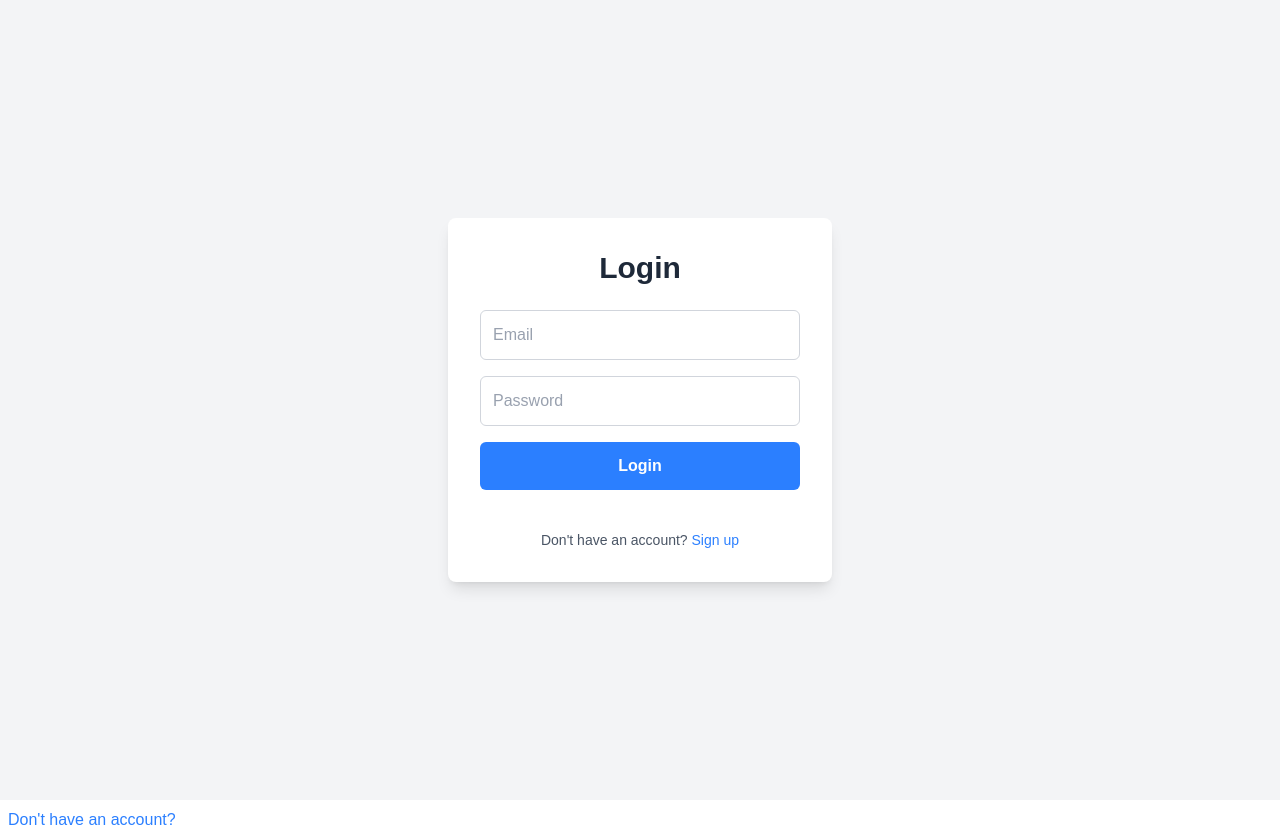
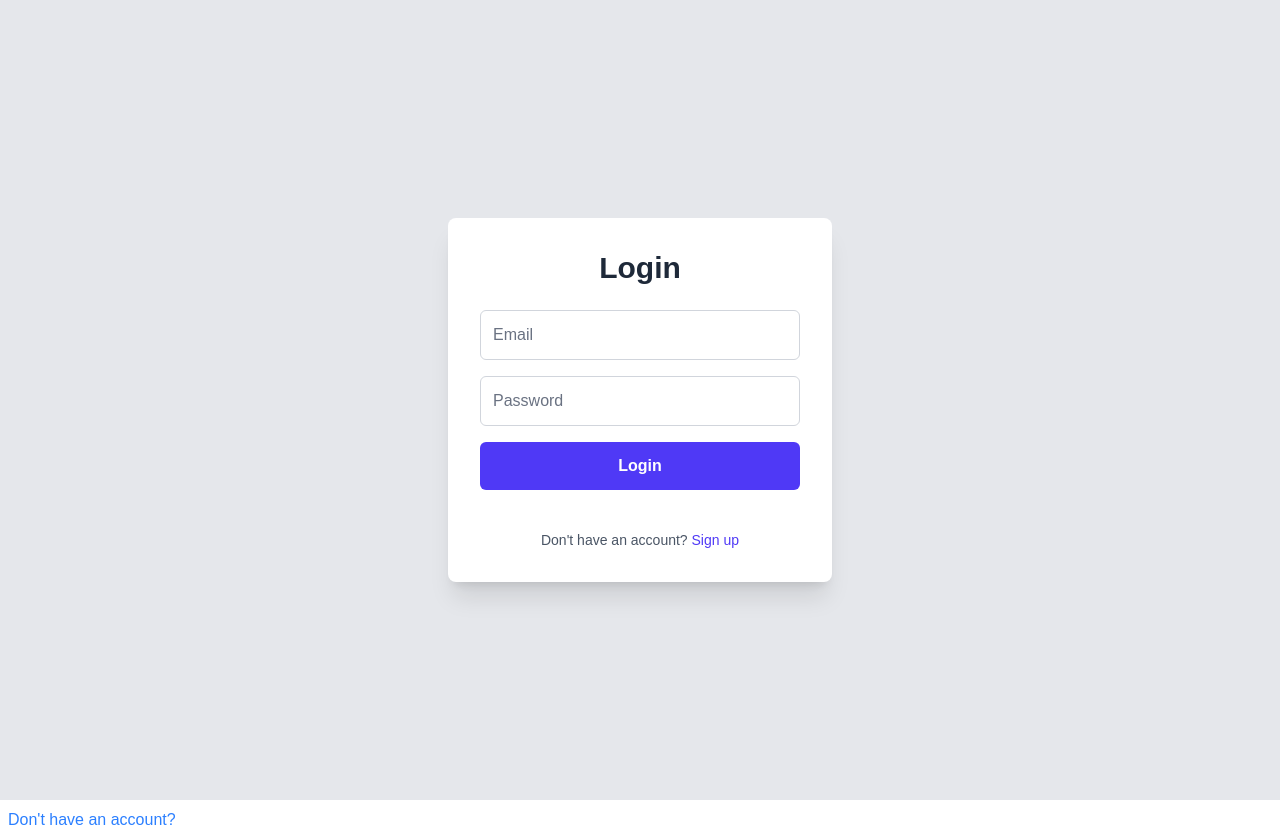
Before and after one commit to mnraza-dev/food-delivery-app, a Next.js app: page /restaurant in a window 1280 px wide. Both pictures are taken after a click on the button "Already have an account?". Built offline with nearby package versions, Linux system fonts and the light colour scheme.

Commit message:
Enhance RestaurantLogin component styling for improved visual appeal and user interaction

```diff
--- a/src/app/_components/RestaurantLogin.jsx
+++ b/src/app/_components/RestaurantLogin.jsx
@@ -2,22 +2,22 @@ import React from 'react';
 
 const RestaurantLogin = () => {
   return (
-    <div className="min-h-screen flex justify-center items-center bg-gray-100">
-      <div className="p-8 flex flex-col justify-center items-center gap-6 bg-white rounded-lg shadow-lg w-full sm:w-96">
+    <div className="min-h-screen flex justify-center items-center bg-gray-200">
+      <div className="p-8 flex flex-col justify-center items-center gap-6 bg-white rounded-lg shadow-xl w-full sm:w-96">
         <h3 className="text-3xl font-semibold text-gray-800">Login</h3>
         <form className="flex flex-col gap-4 w-full">
           <input
             type="email"
             placeholder="Email"
-            className="p-3 rounded-md border border-gray-300 placeholder:text-gray-400 focus:ring-2 focus:ring-blue-500 focus:outline-none"
+            className="p-3 rounded-md border border-gray-300 placeholder:text-gray-500 focus:ring-2 focus:ring-indigo-500 focus:outline-none transition-all"
           />
           <input
             type="password"
             placeholder="Password"
-            className="p-3 rounded-md border border-gray-300 placeholder:text-gray-400 focus:ring-2 focus:ring-blue-500 focus:outline-none"
+            className="p-3 rounded-md border border-gray-300 placeholder:text-gray-500 focus:ring-2 focus:ring-indigo-500 focus:outline-none transition-all"
           />
           <button
-            className="bg-blue-500 p-3 rounded-md text-white font-semibold hover:bg-blue-600 focus:ring-2 focus:ring-blue-500 focus:outline-none transition-all duration-300"
+            className="bg-indigo-600 p-3 rounded-md text-white font-semibold hover:bg-indigo-700 focus:ring-2 focus:ring-indigo-500 focus:outline-none transition-all cursor-pointer"
             type="submit"
           >
             Login
@@ -25,7 +25,7 @@ const RestaurantLogin = () => {
         </form>
         <div className="text-sm mt-4 text-center text-gray-600">
           <span>Don't have an account? </span>
-          <a href="#" className="text-blue-500 hover:underline">
+          <a href="#" className="text-indigo-600 hover:underline cursor-pointer">
             Sign up
           </a>
         </div>
```
